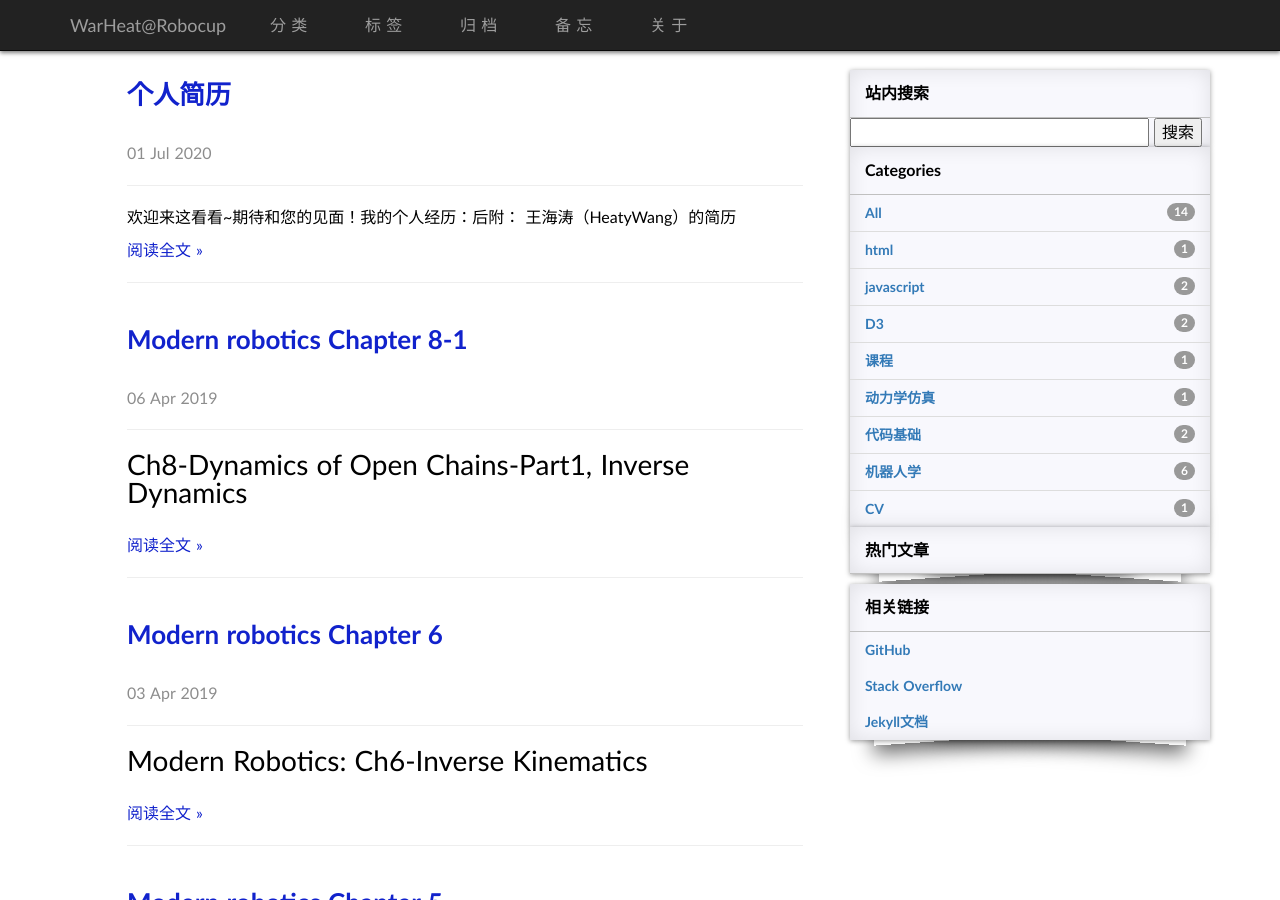
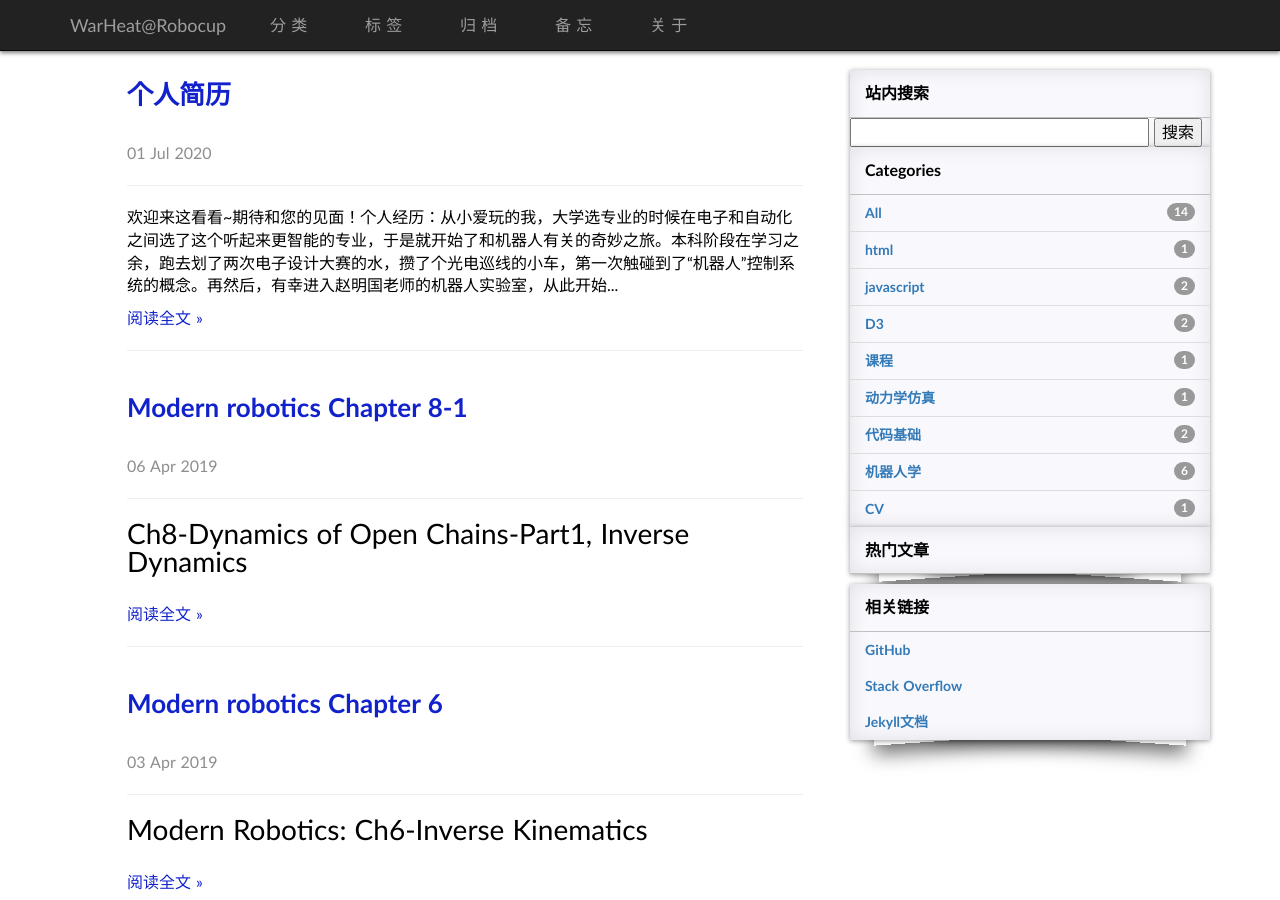
Before and after one commit to whtqh/whtqh.github.io, a Jekyll site: the page built from index.html, in a window 1280 px wide and 900 px high. Built offline with Jekyll 4.4.1, drawn with Linux system fonts in a browser that asks for light colours; nearby versions of some CDN libraries; some web fonts are replaced; library files that are not in the unit come from our copies; the list of posts is cut into pages by our own code; comment, search, counter and statistics services are not loaded; part of the change alters nothing that is shown.

Commit message:
some modified
add pics...

```diff
--- a/_posts/2020-07-01-HeatyWangCV.md
+++ b/_posts/2020-07-01-HeatyWangCV.md
@@ -10,18 +10,68 @@ tags:
 ---
 欢迎来这看看~期待和您的见面！
 
-我的个人经历：
+### 个人经历：
+
+从小爱玩的我，大学选专业的时候在电子和自动化之间选了这个听起来更智能的专业，于是就开始了和机器人有关的奇妙之旅。
+
+本科阶段在学习之余，跑去划了两次电子设计大赛的水，攒了个光电巡线的小车，第一次触碰到了“机器人”控制系统的概念。再然后，有幸进入赵明国老师的机器人实验室，从此开始了教机器人学会走路的漫漫道路。
+
+[其中足式机器人行走的原理（被动、主动步态blabla）日后有空再更新，这里留空...]
+
+#### Robocup
+
+从2016年开始参加RoboCup，每年都在不断地进步，这是我感到最开心的！
+
+![](https://raw.githubusercontent.com/whtqh/image_files/master/life/robocup2016_robot.png)
+
+上面从左至右是16,17,18年参赛的一些照片，比赛的结果当然重要，但RoboCup更像是一个社区，能遇到全世界志同道合的RoboCupers，国外的professors也都是很nice的。我们参加的是Humanoid League中的AdultSize，个人认为是技术难度最大的一项比赛，尤其是把整套硬件+软件的架构设计好，再进行比赛的合规调整，最终获得的成果是属于台前幕后团队内的所有人的。
+
+![](https://raw.githubusercontent.com/whtqh/image_files/master/life/robocup2019_robot.jpg)
+
+
+
+#### 优必选大仿人项目
+
+研究生期间，实验室和优必选（对就是那个在春晚上展示小机器人跳舞再到大仿人伴舞的那个公司）有一些合作，也经历了一段令人难忘的研发过程。不得不感慨深圳强大的硬件研发能力和创新能力，短短几年就实现了巨大的进步和突破。相信未来的Walker系列能越走越远，实现赶超ASIMO，并最终走入家庭的目标~~~
+
+![](https://raw.githubusercontent.com/whtqh/image_files/master/life/ces2018.png)
+
+Walker1刚发布的时候，外观上没有手，只有两个大长腿，我内心一直把这机器人当做小白胖子看待233，好在Walker2的设计已经比较完善了（终于没有人吐槽这机器人不像人了）
+
+
+
+#### 腾讯RoboticsX 实验室
+
+研究生阶段做足式还不过瘾，觉得直驱力控才是未来的趋势，加上实验室刚好有这么一个KUKA的机械臂，想也没想就跳进了机械臂的坑。
+
+![](https://raw.githubusercontent.com/whtqh/image_files/master/life/kuka_ball_plate.png)
+
+做完了这个板球平衡系统（用末端六维力估计的球的位置），暑假跑去了腾讯张老师的实验室参与了一个工业巡检机器人的项目，正好也是KUKA机械臂，中间又是碰到了无数软硬件系统的坑，一个个踩过去，多亏整个Team的小伙伴都很给力，最终项目的效果也符合预期。
+
+![](https://raw.githubusercontent.com/whtqh/image_files/master/life/tencent_robot.jpg)
+
+
+
+#### 清华机器人实验室
+
+在实验室期间，在机器人行走步态规划和控制方面也发了两篇会议（之所以发会议还是觉得做得工作不够Solid，再等一等看看有没有机会发期刊吧~）
+
+最近一篇是关于如何利用人走路的足底力信号来规划机器人的行走
+
+![](https://raw.githubusercontent.com/whtqh/image_files/master/life/humanoids18_paper.png)
 
 
 
 
 
+#### 个人总结
+
+从事足式机器人快五年了，对这个行业也有了一些体会，目前足式机器人除了受限于电池容量、输出功率不足这种机器人通病以外，还有电机（执行机构）输出功率不足，速度和力矩不能很好匹配实际工况等问题，尽管直驱/准直驱已经在四足领域有了一些突破，双足这边浙大、北理也有了一些进展，但是从长远看，要想实现大力矩和高速运动，ETH采用的SEA也是一个方向（尽管SEA会影响整体系统的刚度）。做机器人除了对物理的认知以外，还收到很多工程上的限制，总之要在这个领域发光发热，还是得先学会做一个好的机器人算法工程师吧~~
 
 
-后附： [王海涛（HeatyWang）的简历](/images/pdf/TDP.pdf)
 
-<div class="post-comment">
-    <center>
-        <embed src="http://whtqh.github.io/images/pdf/HeatyWangCV.pdf" width="600" height="800">
-    </center>
-</div>
+
+
+感谢各位看到最后~
+
+在右边是 [王海涛（HeatyWang）的简历](/images/pdf/HeatyWangCV.pdf)
```
